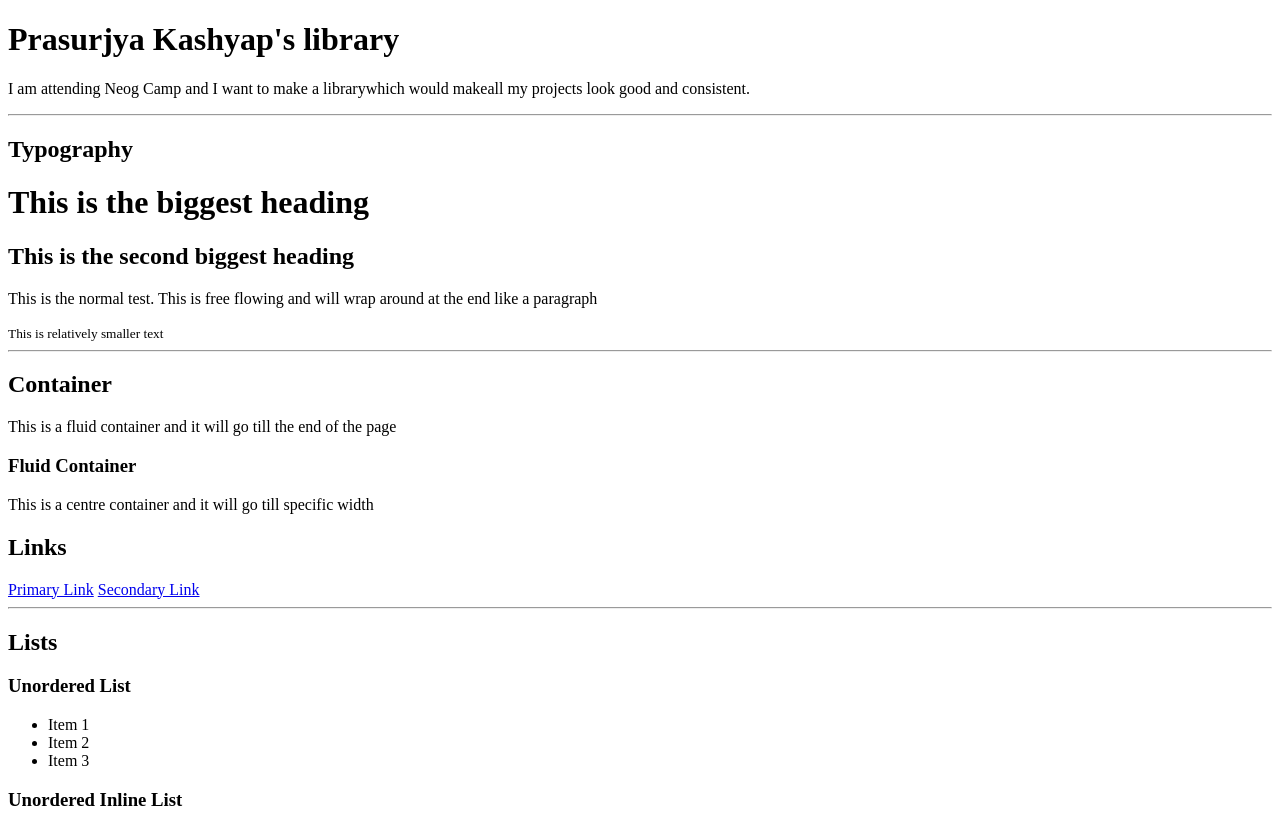
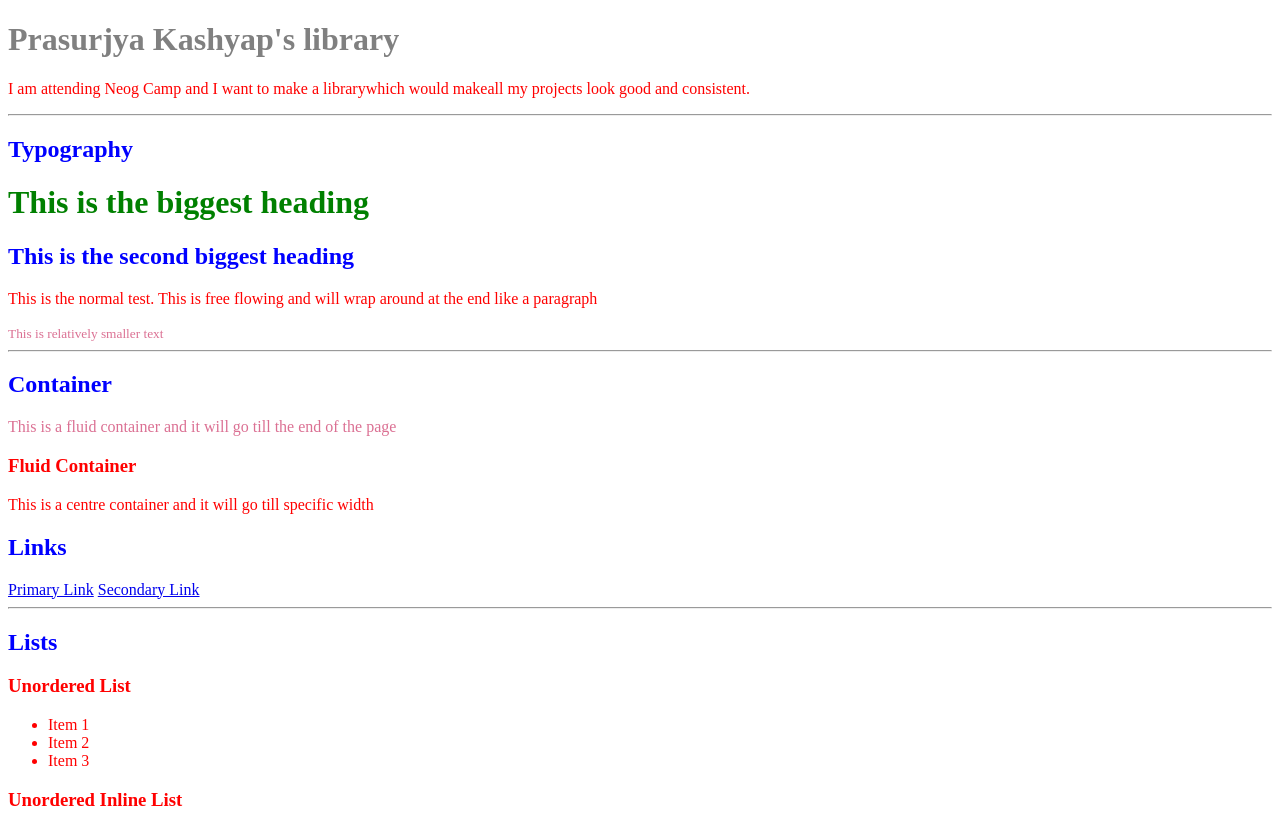
Before and after one commit to PrasurjyaKashyap/Adarsh-Balak-HTML5-and-CSS3-, a plain HTML site: page index.html in a window 1280 px wide. Shown: the top 814 px of the page. Drawn offline with Linux system fonts and the light colour scheme.

Commit message:
css: imports and selectors

```diff
--- a/index.html
+++ b/index.html
@@ -5,12 +5,14 @@
     <meta charset="UTF-8">
     <meta name="viewport" content="width=device-width, initial-scale=1.0">
     <title>Component Library</title>
+    <link href="style.css" rel="stylesheet"/ >
 </head>
 
 <body>
-    <h1> Prasurjya Kashyap's library</h1>
 
-    <p>I am attending Neog Camp and I want to make a librarywhich would makeall my projects look good and consistent.
+    <h1 id="lib-header">Prasurjya Kashyap's library</h1>
+
+    <p> I am attending Neog Camp and I want to make a librarywhich would makeall my projects look good and consistent.
     </p>
 
     <hr>
@@ -20,12 +22,12 @@
     <h1>This is the biggest heading</h1>
     <h2>This is the second biggest heading</h2>
     <p>This is the normal test. This is free flowing and will wrap around at the end like a paragraph</p>
-    <small>This is relatively smaller text</small>
+    <small class="para">   This is relatively smaller text</small>
 
     <hr>
 
     <h2>Container</h2>
-    <div>This is a fluid container and it will go till the end of the page</div>
+    <div  class="para">This is a fluid container and it will go till the end of the page</div>
 
     <h3>Fluid Container</h3>
     <div>This is a centre container and it will go till specific width</div>
--- /dev/null
+++ b/style.css
@@ -0,0 +1,17 @@
+body {
+    color:red
+}
+h1{
+
+    color: green
+}
+
+h2{
+    color: blue
+}
+#lib-header{
+    color: gray
+}
+.para{
+    color: palevioletred
+}
```
